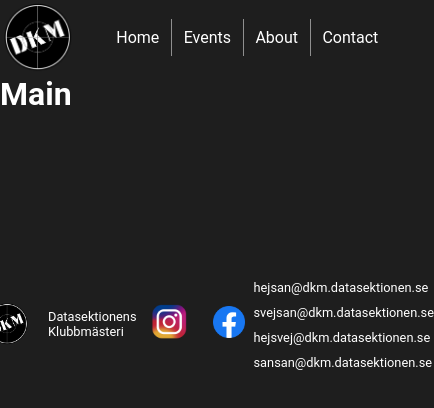
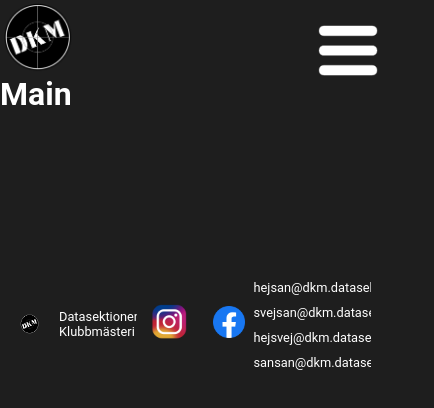
Before and after one commit to abbliseng/INDA-Projekt, a React (Create React App) app in the folder dkm/: page / in a window 390 px wide. Shown: the top 408 px of the page, 434 px wide, since content can reach past the window. Built offline with nearby package versions, Linux system fonts and the light colour scheme.

Commit message:
adding a menu thiny to the header

```diff
--- a/dkm/src/layout.jsx
+++ b/dkm/src/layout.jsx
@@ -1,15 +1,12 @@
-
-
+import React, { useState } from 'react';
 
 const Header = ()=>{
 
-    return(
-        <>
-            <div className="header">
-                <div className="logo">
-                    <img src="/logo.png" alt="dkm-logo" />
-                </div>
-                <div className="menu">
+    const [showMenu, SetShowMenu] = useState(false);
+
+    const menuItems = (classname)=>{
+        return (
+            <div className={classname}>
                 <ul>
                     <li>
                         <a>Home</a>
@@ -28,6 +25,26 @@ const Header = ()=>{
                     </li>
                 </ul>
             </div>
+        )
+    }
+
+    return(
+        <>
+            <div className="header">
+                <div className="logo">
+                    <img src="/logo.png" alt="dkm-logo" />
+                </div>
+                {/* Only shows for mobile view */}
+                <div className="menuDropdown">
+                    <img src={showMenu?"/vit-x.png":"/vit-meny.png"} alt="menu" onClick={()=>SetShowMenu(!showMenu)}/>
+                    {
+                        showMenu ?
+                        menuItems("menuInner"):
+                        null
+                    }
+                </div>
+                {/* Only shows for larger than mobile view :) */}
+                {menuItems("menu")}
             </div>
         </>
     )
--- a/dkm/src/style/index.scss
+++ b/dkm/src/style/index.scss
@@ -6,6 +6,7 @@
     margin:0;
     padding:0;
     font-family: 'Roboto', sans-serif;
+    overflow-x: hidden;
 }
 
 body {
--- a/dkm/src/style/layout.scss
+++ b/dkm/src/style/layout.scss
@@ -17,9 +17,72 @@
             max-height: 100%;
         }
     }
+    @media only screen and (max-width: 600px) {
+        .menuDropdown{
+            display: block !important;
+
+            img{
+                position: absolute;
+                top: 0;
+                right: 0;
+                padding-right: 3vw;
+                padding-top: 3vh;
+                max-height: 6vh;
+                z-index: 10;
+            }
+            .menuInner{
+                display: none;
+                position: absolute;
+                top: 0;
+                right: 0;
+                background-color: rgba(0,0,0,.95);
+                // background: linear-gradient(to bottom,
+                //     rgba(0, 0, 0, 1) 0%,
+                //     rgba(0, 0, 0, 1) 60%,
+                //     rgba(0, 0, 0, .5) 70%,
+                //     rgba(0, 0, 0, .4) 80%,
+                //     rgba(0, 0, 0, .3) 90%,
+                //     rgba(0, 0, 0, 1) 100%
+                // );
+                width: 100vw;
+                height: 60vh;
+                z-index: 1;
+                display: flex;
+                flex-direction: column;
+                justify-content: flex-start;
+                align-items: center;
+                ul{
+                    height: 100%;
+                    list-style-type: none;
+                    display: flex;
+                    justify-content: center;
+                    flex-direction: column;
+                    gap: 20px;
+                    li{
+                        color: $secondary;
+                        font-size: 1.5rem;
+                        text-decoration: none;
+                        transition: all ease .5s;
+                        &:hover{
+                            color: $primary;
+                        }
+                    }
+                }
+            }
+
+        }
+        .menu{
+            display: none;
+        }
+    }
+    .menuDropdown{
+        display: none;
+    }
+
     .menu{
         grid-column: 2/3;
         grid-row: 1/2;
+        margin-right: 3vw;
         ul{
             width: 100%;
             height: 100%;
```
Also changed, not shown: dkm/public/vit-meny.png (added), dkm/public/vit-x.png (added). Lines whose indentation alone changed are shown as unchanged.
